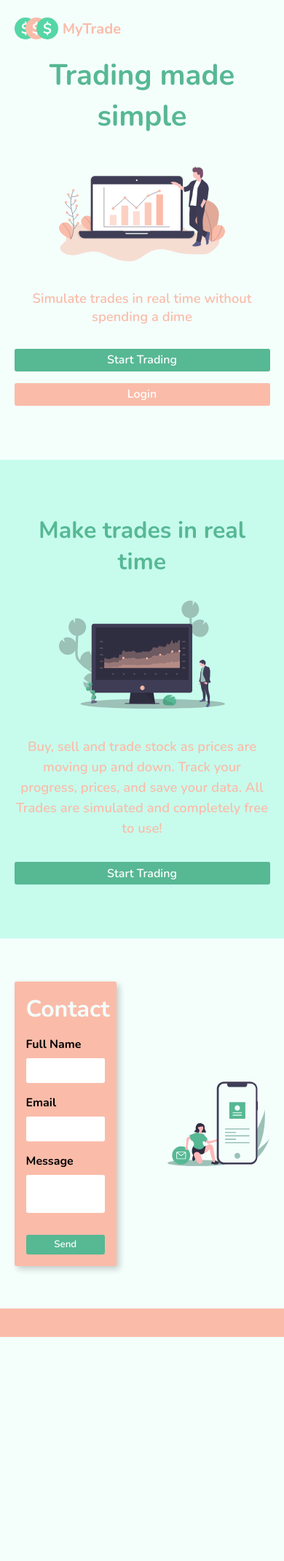
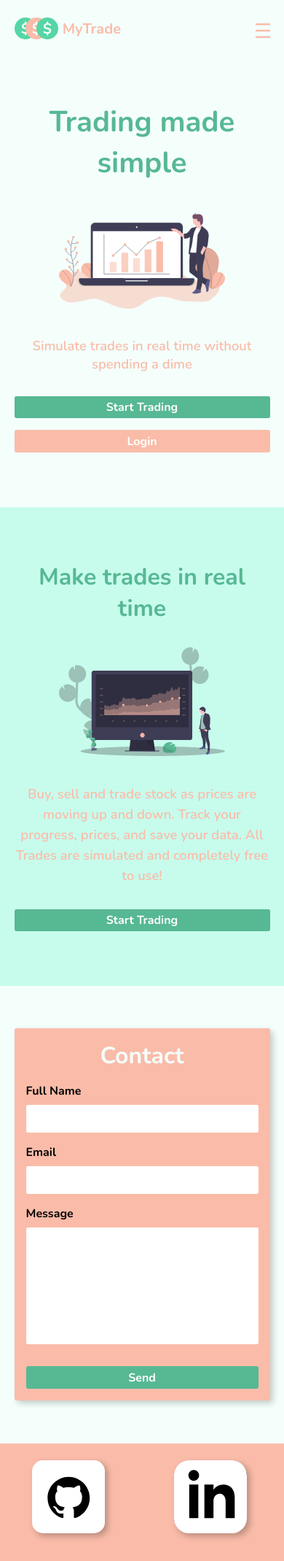
Before and after one commit to connorskorburg/My-Trade, a Django app: template app/templates/index.html in a window 390 px wide. Shown: the whole page at 73% size. Before the commit the page ends 1832 px from the top, so only its background shows below. Run offline with Django 3.2, Linux system fonts and the light colour scheme; the template is opened without the code that fills it, so the values that code supplies are empty.

Commit message:
update contact info and images

```diff
--- a/app/static/css/style.css
+++ b/app/static/css/style.css
@@ -26,11 +26,13 @@ html, body{
 .btn {
   border-radius: 0.15rem;
   padding: 0.15rem 1.15rem;
-  font-weight: 600;
+  font-weight: 700;
   text-decoration: none;
 }
 .btn-block {
   width: 100%;
+  display: block;
+  text-align: center;
 }
 .btn-primary {
   border: 2px solid var(--primary);
@@ -229,17 +242,25 @@ html, body{
         padding: 0.5rem;
         border: none;
         outline: none;
+        border: 2px solid var(--white);
         border-radius: 0.15rem;
       }
       .contact-left form textarea {
         resize: none;
+        border: 2px solid var(--white);
         width: 100%;
         padding: 0.5rem;
         border-radius: 0.15rem;
         border: none;
         outline: none;
         margin-bottom: 1.5rem;
-        /* height: 18rem; */
+      }
+      .contact-left form textarea:focus, .contact-left form input:focus {
+        border: 2px solid var(--primary);
+        box-shadow: 2px 2px 4px rgba(0,0,0,0.2);
+      }
+      .contact-left form button {
+        font-size: 1rem;
       }
   .contact-right {
     width: 40%;
@@ -254,12 +275,22 @@ html, body{
     width: 100%;
     background-color: var(--secondary);
     padding: 5% 0;
+    display: flex;
+    justify-content: space-around;
   }
+    #contact-bottom a {
+      display: inline-block;
+    }
+    #contact-bottom a:hover {
+      transform: scale(1.02);
+      cursor: pointer;
+      transition: var(--transition-350);
+    }
 
 
-@media screen and (min-width: 300px) and (max-width: 700px){
+@media screen and (min-width: 200px) and (max-width: 700px){
   #hero-content, #about-inner {
-    padding-top: 15%;
+    padding-top: calc(10% + 84px);
     padding-bottom: 15%;
     flex-direction: column;
   }
@@ -325,9 +356,47 @@ html, body{
     margin: 1rem 0;
     text-align: center;
   }
+  #hamburger {
+    margin-left: auto;
+  }
+  #hamburger:hover {
+    transform: rotate(180deg);
+    cursor: pointer;
+    transition: var(--transition-450);
+  }
+  #nav-mobile {
+    width: 90%;
+    margin: 100px 5% 0 5%;
+    background-color: var(--primary);
+    position: fixed;
+    z-index: 1342343;
+    padding: 1rem;
+    border-radius: 0.15rem;
+    display: none;
+  }
+    #nav-mobile a {
+      display: block;
+      text-decoration: none;
+      margin: 0.5rem 0;
+      padding: 0.5rem 0;
+    }
+  /* login and register */
+
+
+  /* contact content */
+  .contact-right {
+    display: none;
+  }
+  .contact-left {
+    margin: 0;
+    width: 100%;
+  }
+    .contact-left textarea{
+      height: 10rem;
+    }
 }
 @media screen and (min-width:701px){
-  .hero-mobile, .about-mobile {
+  .hero-mobile, .about-mobile, #hamburger, #nav-mobile {
     display: none;
   }
 }
--- a/app/templates/index.html
+++ b/app/templates/index.html
@@ -29,6 +29,17 @@
       <a class="register btn btn-primary-outline" href="#">Register</a>
 
     </nav>
+
+    <img src="../static/images/hamburger.svg" alt="Hamburger Icon" id="hamburger">
+
+  </nav>
+
+  <nav id="nav-mobile">
+
+    <a class="btn btn-secondary btn-block" href="#about">About</a>
+    <a class="btn btn-secondary btn-block" href="#contact">Contact</a>
+    <a class="login btn btn-block btn-secondary" href="#">Login</a>
+    <a class="register btn btn-block btn-secondary-outline" href="#">Register</a>
 
   </nav>
 
@@ -138,11 +149,19 @@
 
 
   </main>
-      <section id="contact-bottom">
 
+  <section id="contact-bottom">
 
-      </section>
+    <a href="https://github.com/connorskorburg/My-Trade">
+      <img src="../static/images/github-icon.svg" alt="Github Icon">
+    </a>
 
+    <a href="https://linkedin.com/in/connor-skorburg">
+      <img src="../static/images/linkedin-icon.svg" alt="Linkedin Icon">
+    </a>
 
+  </section>
+
+<script src="{% static 'js/toggler.js' %}"></script>
 </body>
 </html>
```
Also changed, not shown: other parts of app/static/css/style.css (+42 -2 lines), app/static/images/github-icon.svg (added), app/static/images/hamburger.svg, app/static/images/linkedin-icon.svg (added), app/static/js/toggler.js (added).
